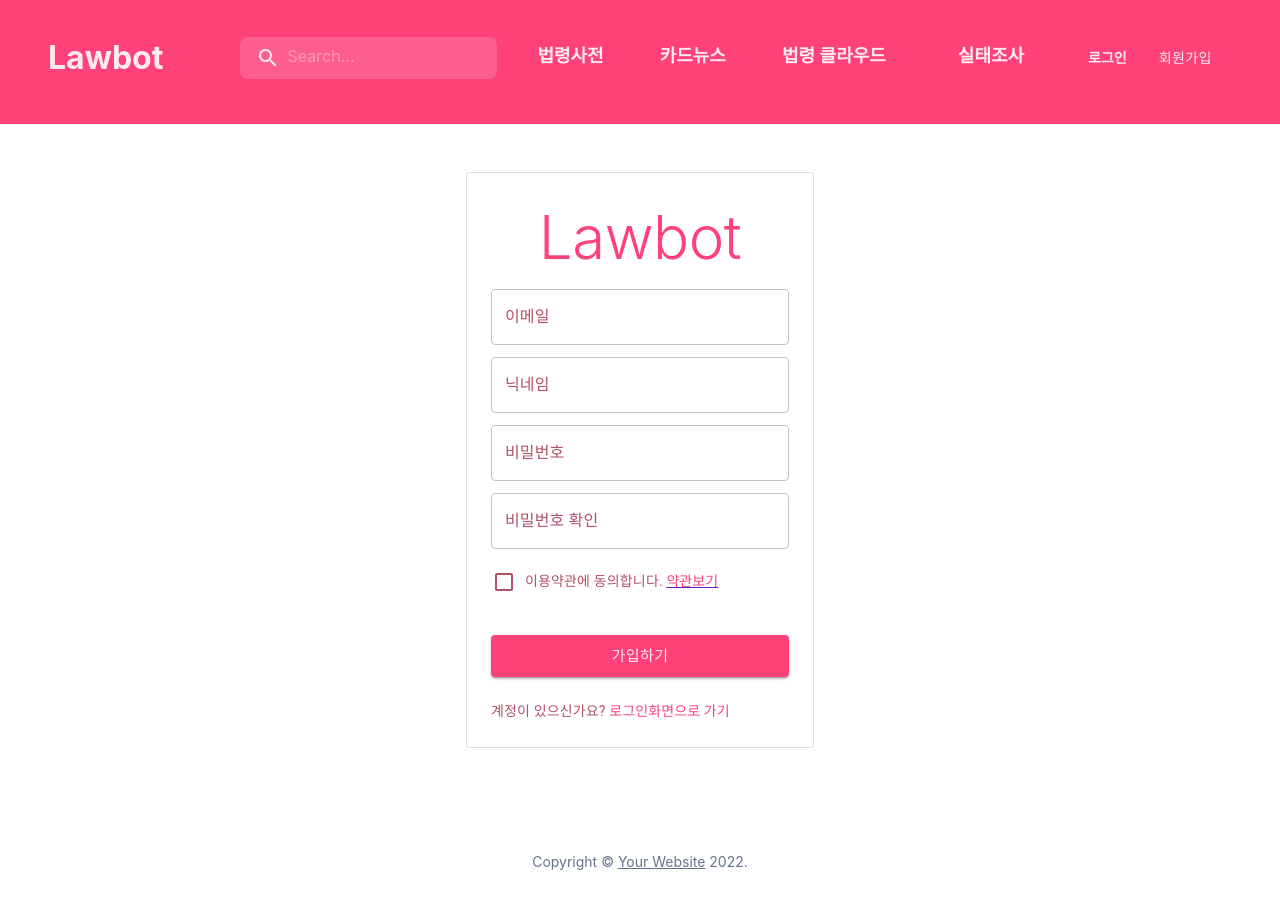
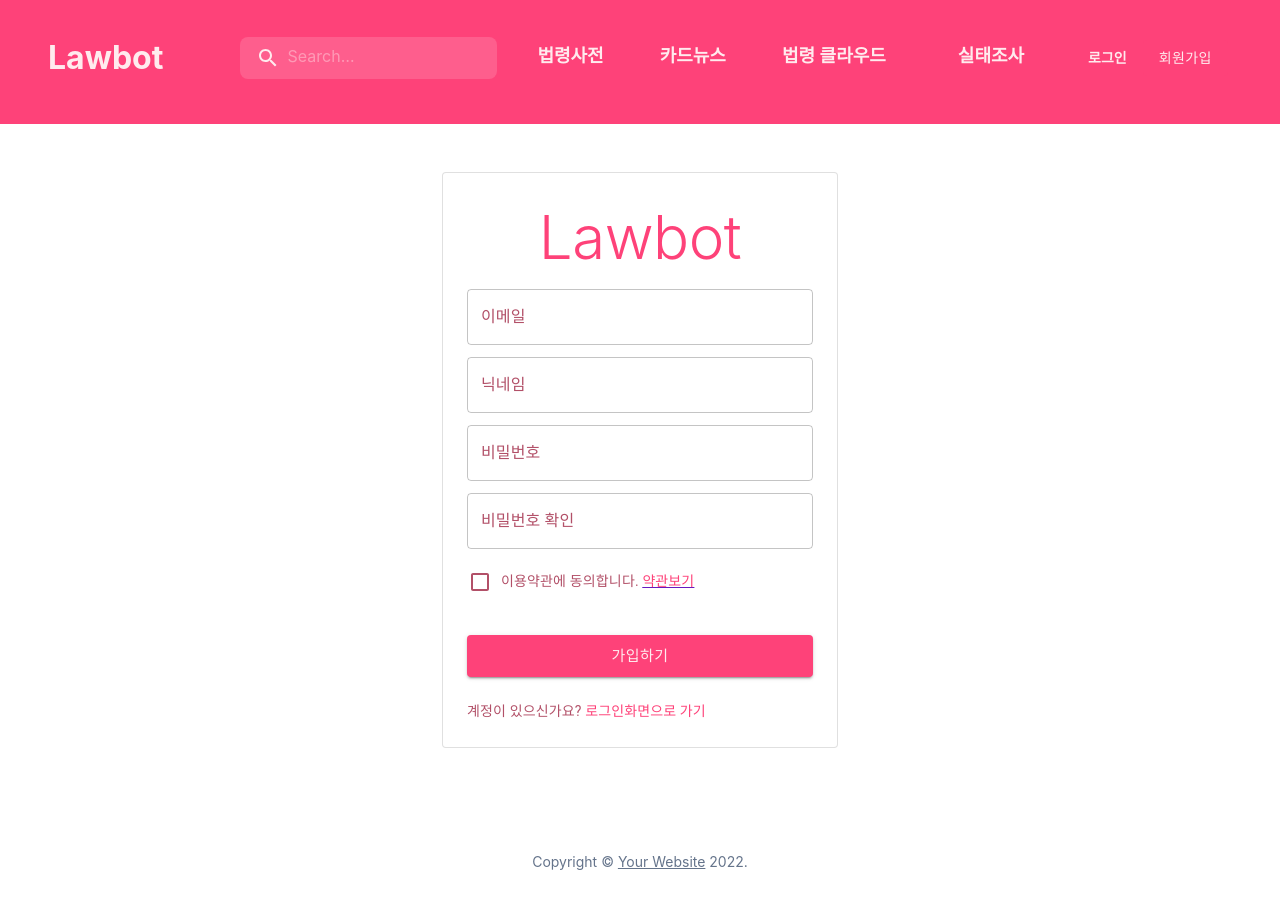
Before and after one commit to woonha/toReact, a React (Create React App) app: page /register in a window 1280 px wide. Shown: the top 908 px of the page. Built offline with nearby package versions, Linux system fonts and the light colour scheme.

Commit message:
upload02

```diff
--- a/src/components/chart/damage-rate.js
+++ b/src/components/chart/damage-rate.js
@@ -203,7 +203,7 @@ export const DamageRate = (props) => {
                     required
                     select
                     SelectProps={{ native: true }}
-                    value={values.SORT_OPTIONS}
+                    value={values.state}
                     variant="outlined"
                 >
                     {states.map((option) => (
--- a/src/components/chart/damage-type.js
+++ b/src/components/chart/damage-type.js
@@ -171,7 +171,7 @@ export const DamageType = (props) => {
           required
           select
           SelectProps={{ native: true }}
-          value={values.SORT_OPTIONS}
+          value={values.state}
           variant="outlined"
         >
           {states.map((option) => (
--- a/src/layouts/dashboardAppbar.js
+++ b/src/layouts/dashboardAppbar.js
@@ -128,8 +128,9 @@ export const DashboardAppbar = () => {
                 >
                     <Link
                         variant="h4"
+                        href="/"
                         to="/"
-                        color={colorTool}
+                        color="inherit"
                         noWrap
                         underline="hover"
                         sx={{
--- a/src/pages/login.js
+++ b/src/pages/login.js
@@ -252,6 +252,7 @@ const Login = () => {
                     variant="subtitle2"
                     underline="hover"
                     color="Secondary"
+                    href="/register"
                   >
                     회원가입
                   </Link>
--- a/src/pages/register.js
+++ b/src/pages/register.js
@@ -99,14 +99,14 @@ const Register = () => {
 
   return (
     <>
-      <Container component="main" maxWidth="xs">
+
       <Box
         component="main"
         sx={{
 
         }}
       >
-          <Container maxWidth="sm">
+        <Container maxWidth="xs">
           <form onSubmit={formik.handleSubmit}>
             <ThemeProvider theme={colorTool}>
               <Paper variant="outlined" sx={{ my: { xs: 3, md: 6 }, p: { xs: 2, md: 3 } }} >
@@ -248,6 +248,7 @@ const Register = () => {
                   <Link
                     variant="subtitle2"
                     underline="hover"
+                    href="/login"
                   >
                     로그인화면으로 가기
                   </Link>
@@ -258,7 +259,7 @@ const Register = () => {
           </form>
         </Container>
       </Box>
-      </Container>
+
     </>
   );
 };
```
Lines whose indentation alone changed are shown as unchanged.
